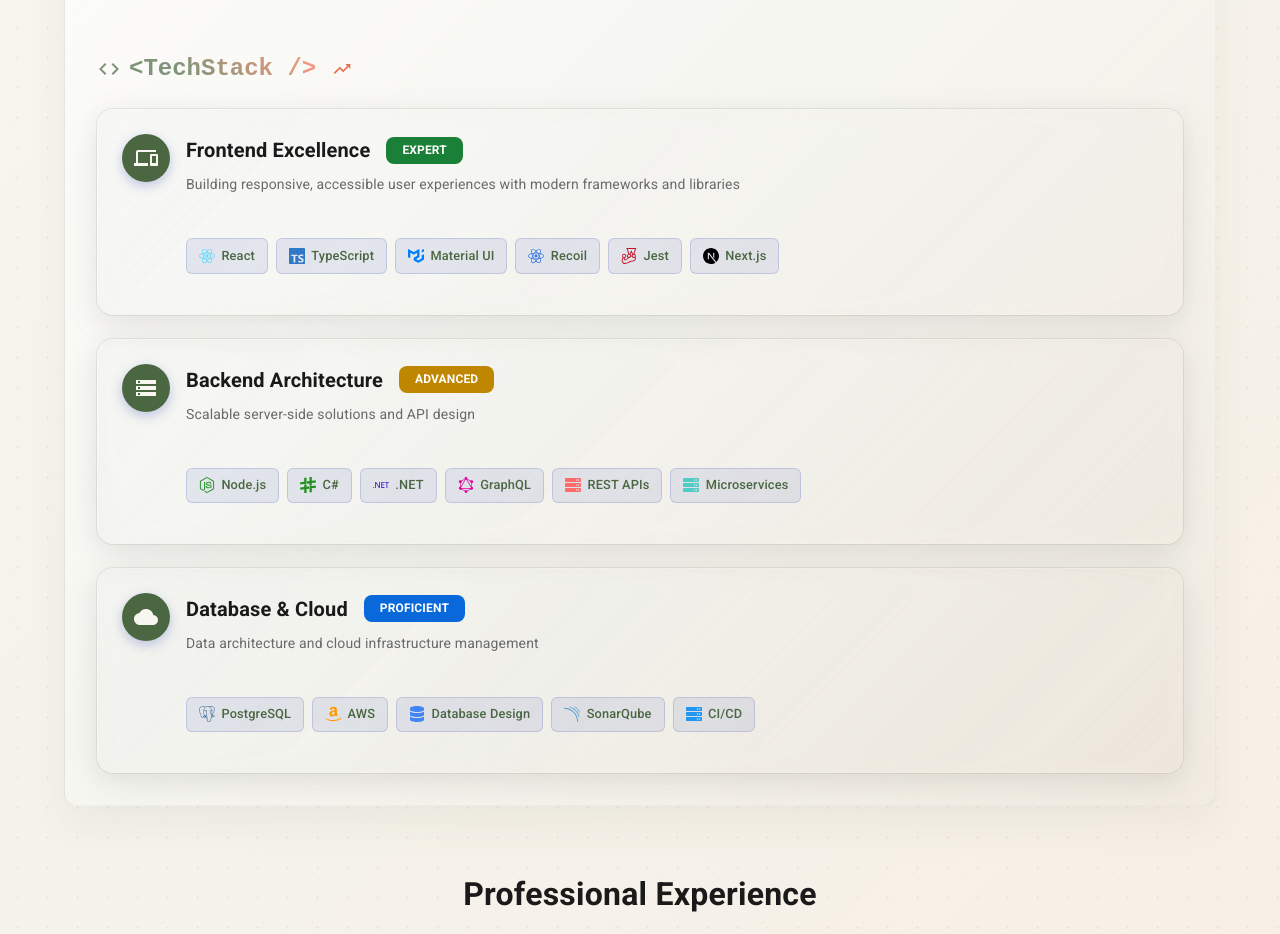
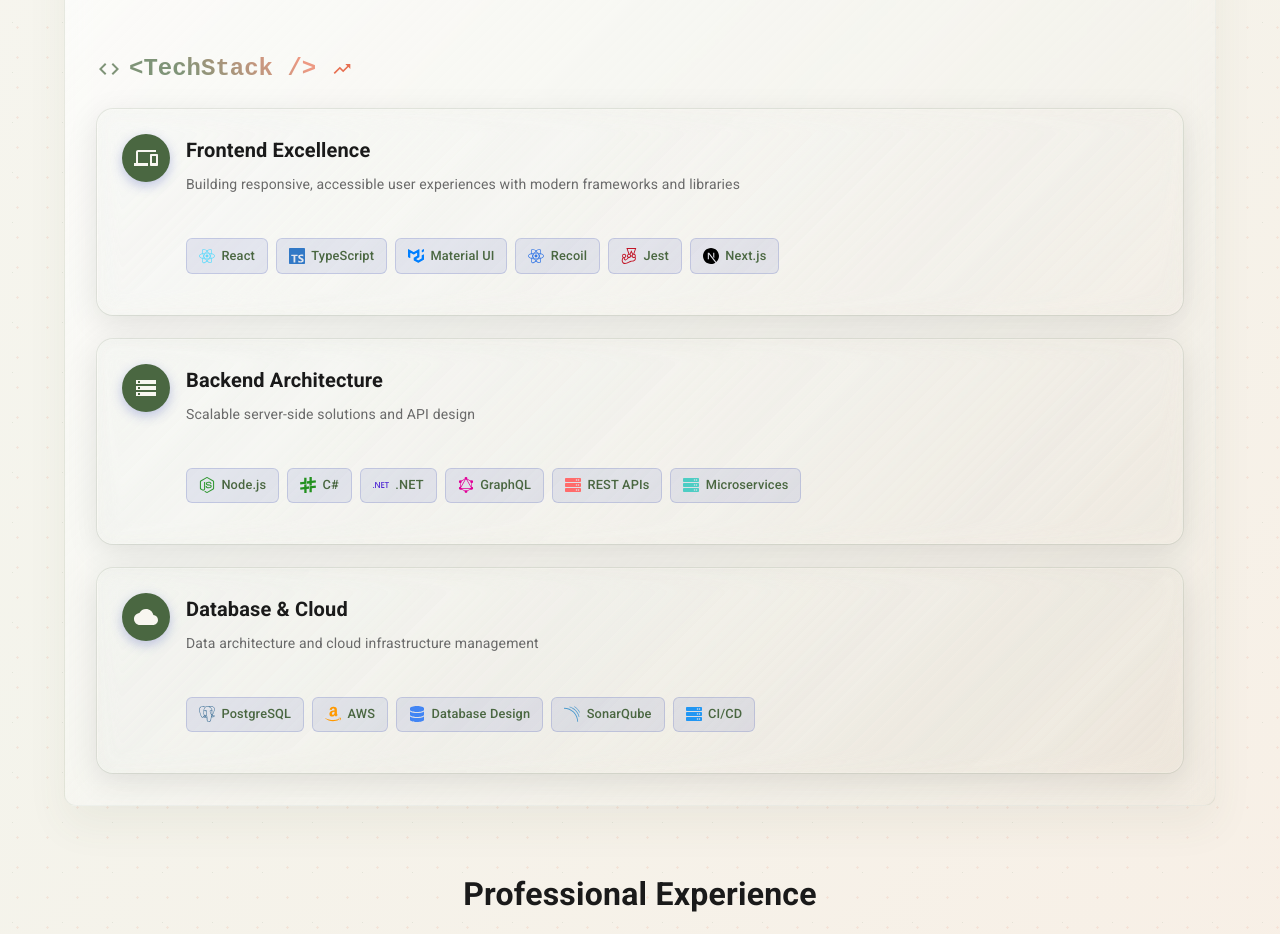
Before and after one commit to BernardoMoschen/portfolio_astro, an Astro site: page / in a window 1280 px wide. Shown: the part 1540-2474 px from the top of the page. Built offline with nearby package versions, Linux system fonts and the light colour scheme; Astro itself is replaced by a stand-in of ours.

Commit message:
style: minor adjustments

```diff
--- a/src/components/data/aboutData.ts
+++ b/src/components/data/aboutData.ts
@@ -10,7 +10,6 @@ export interface TechnicalArea {
     technologies: Technology[];
     description: string;
     descriptionHighlight: string;
-    highlight: 'Expert' | 'Advanced' | 'Proficient';
 }
 
 export interface Experience {
@@ -65,7 +64,6 @@ export const technicalAreas: TechnicalArea[] = [
         ],
         description: `Building responsive, accessible user experiences with modern frameworks and libraries`,
         descriptionHighlight: 'I write JavaScript that works (after a few Stack Overflow dives)',
-        highlight: 'Expert'
     },
     {
         category: 'Backend Architecture',
@@ -80,7 +78,6 @@ export const technicalAreas: TechnicalArea[] = [
         ],
         description: 'Scalable server-side solutions and API design',
         descriptionHighlight:'I turn APIs into magic—or at least functioning endpoints',
-        highlight: 'Advanced'
     },
     {
         category: 'Database & Cloud',
@@ -94,7 +91,6 @@ export const technicalAreas: TechnicalArea[] = [
         ],
         description: 'Data architecture and cloud infrastructure management',
         descriptionHighlight:'I send code to production and pray nothing breaks.' ,
-        highlight: 'Proficient'
     },
 ];
 
--- a/src/components/sections/Hero/components/ProfileAvatar.tsx
+++ b/src/components/sections/Hero/components/ProfileAvatar.tsx
@@ -269,7 +269,7 @@ const ProfileAvatar: React.FC<ProfileAvatarProps> = ({
             <Box
                 sx={{
                     position: 'absolute',
-                    right: isMobile ? -35 : -70,
+                    right: isMobile ? -15 : -70,
                     bottom: isMobile ? 20 : 40,
                     textAlign: 'right',
                     zIndex: 2,
--- a/src/components/sections/Technical/TechnicalExpertiseCard.tsx
+++ b/src/components/sections/Technical/TechnicalExpertiseCard.tsx
@@ -18,17 +18,6 @@ interface TechnicalExpertiseCardProps {
 const TechnicalExpertiseCard: React.FC<TechnicalExpertiseCardProps> = ({ area }) => {
     const [isDescriptionHovered, setIsDescriptionHovered] = useState(false);
     const theme = useTheme();
-
-    const getHighlightColor = (highlight: string) => {
-        switch (highlight) {
-            case 'Expert':
-                return 'success.main';
-            case 'Advanced':
-                return 'warning.main';
-            default:
-                return 'info.main';
-        }
-    };
 
     return (
         <Card
@@ -73,20 +62,6 @@ const TechnicalExpertiseCard: React.FC<TechnicalExpertiseCardProps> = ({ area })
                             >
                                 {area.category}
                             </Typography>
-                            <Box
-                                sx={{
-                                    px: 2,
-                                    py: 0.5,
-                                    borderRadius: 2,
-                                    backgroundColor: getHighlightColor(area.highlight),
-                                    color: 'white',
-                                    fontSize: '0.75rem',
-                                    fontWeight: 600,
-                                    textTransform: 'uppercase',
-                                }}
-                            >
-                                {area.highlight}
-                            </Box>
                         </Box>
                         <Box
                             sx={{
```
